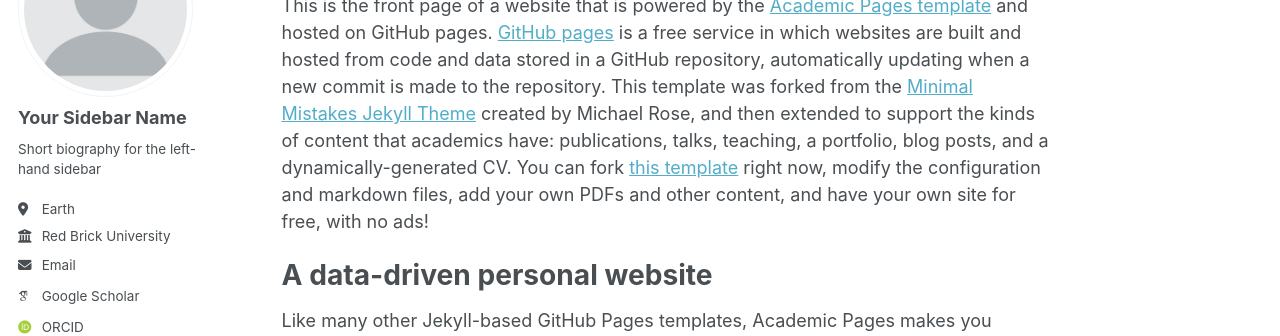
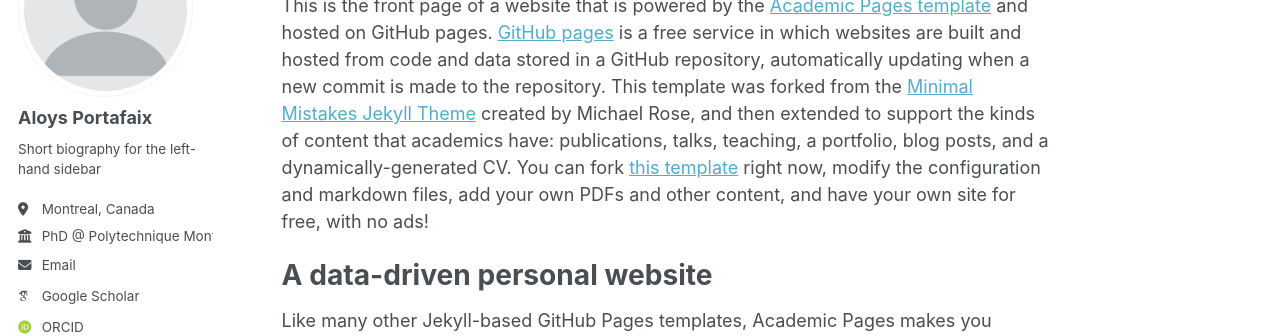
Before and after one commit to aloyspx/aloyspx.github.io, a Jekyll site: the page built from _pages/about.md, in a window 1280 px wide. Shown: the part 177-513 px from the top of the page. Built offline with Jekyll 4.4.1, drawn with Linux system fonts in a browser that asks for light colours; some web fonts are replaced.

Commit message:
initial commit

```diff
--- a/_config.yml
+++ b/_config.yml
@@ -23,13 +23,13 @@ repository               : "academicpages/academicpages.github.io"
 author:
   # Biographic information
   avatar           : "profile.png"
-  name             : "Your Sidebar Name"
+  name             : "Aloys Portafaix"
   pronouns         : # example: "she/her"
   bio              : "Short biography for the left-hand sidebar"
-  location         : "Earth"
-  employer         : "Red Brick University"
+  location         : "Montreal, Canada"
+  employer         : "PhD @ Polytechnique Montreal"
   uri              : # URL
-  email            : "none@example.org"
+  email            : "aloys.portafaix (at) polymtl.ca"
 
   # Academic websites
   arxiv            : # URL - Update with the correct link to your profile
```
